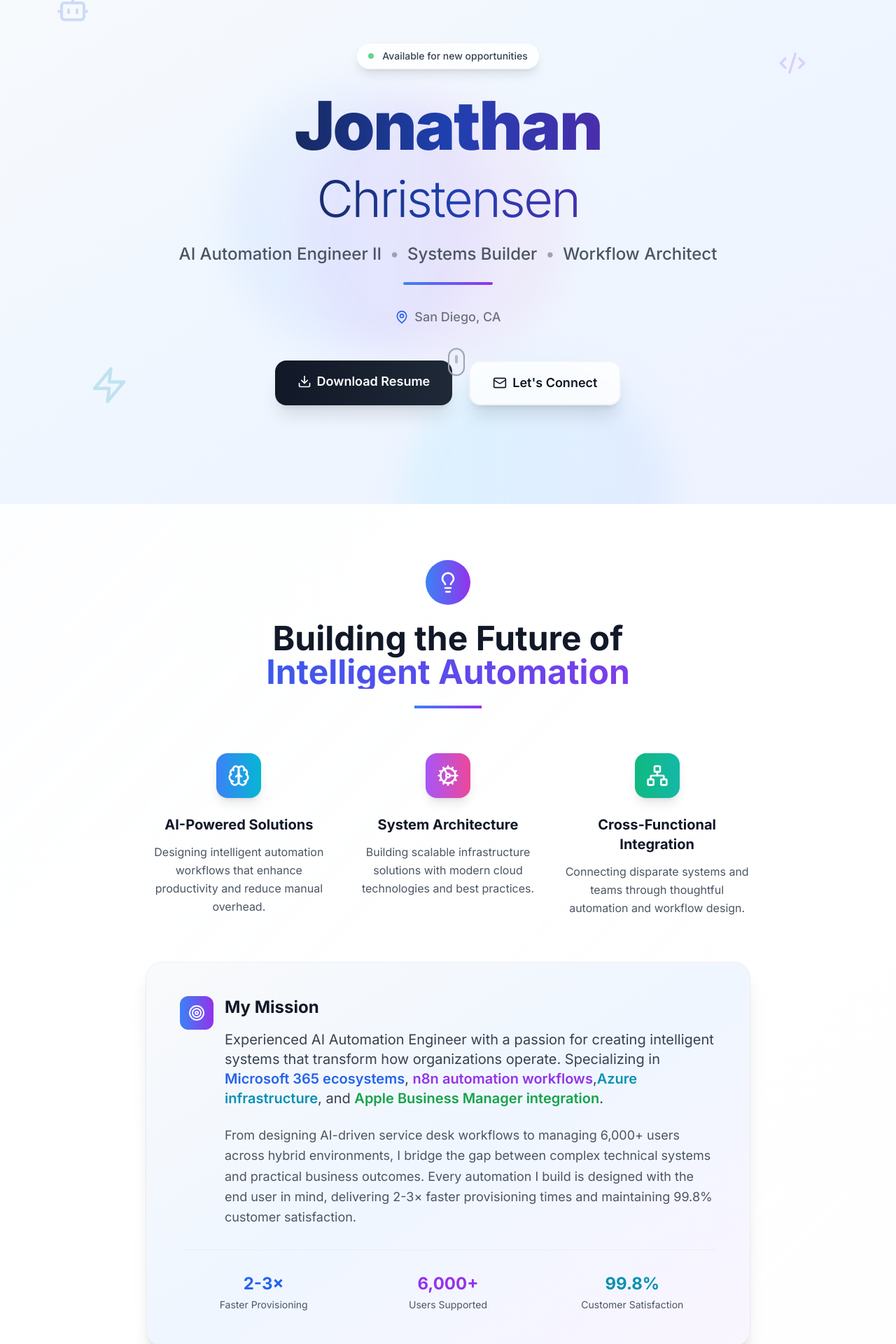
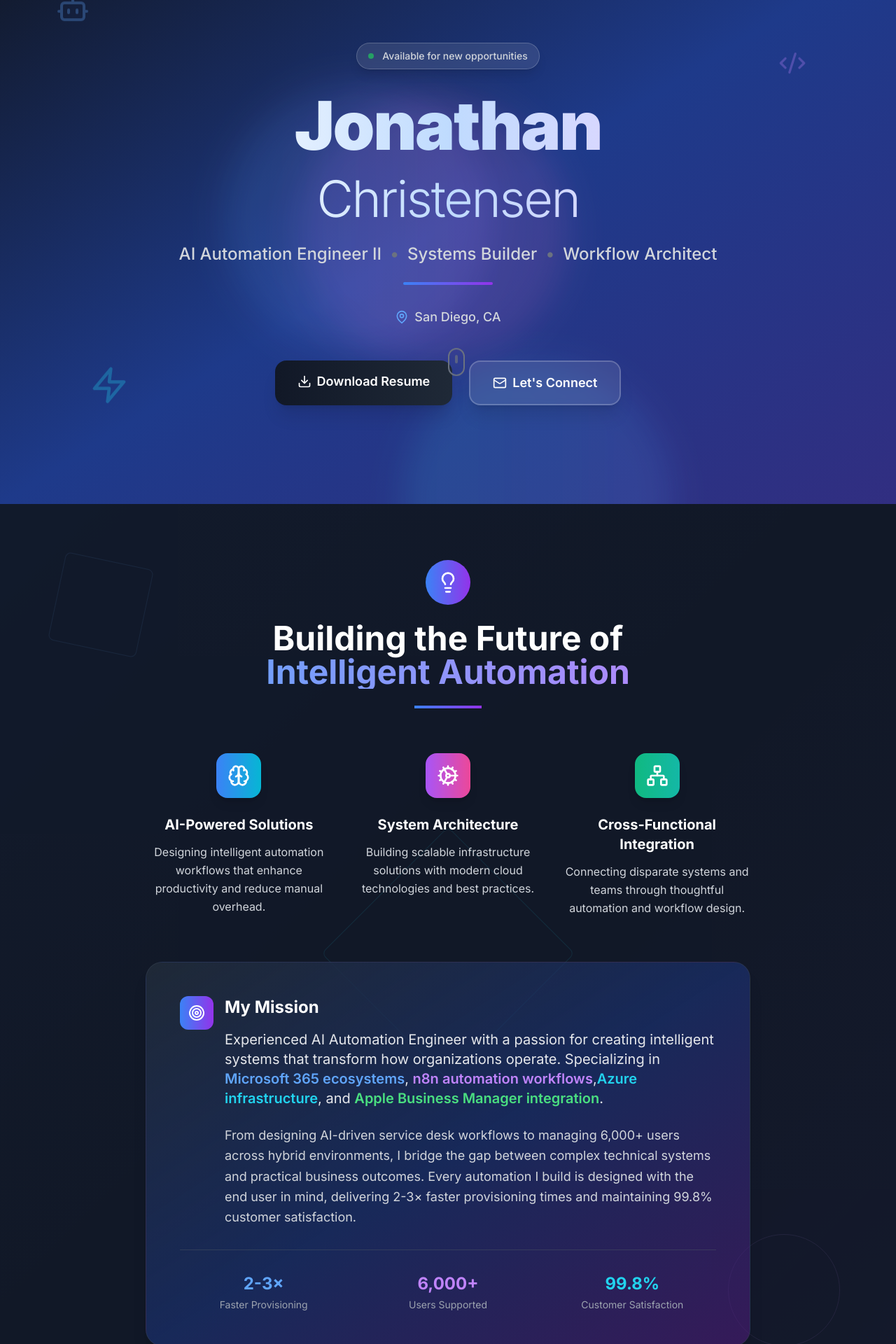
Before and after one commit to mejohnc-ft/MeJohnC.Org, a React (Vite) app: page / in a window 1280 px wide. Shown: the part 80-2000 px from the top of the page at 70% size. Built offline with nearby package versions, Linux system fonts and the light colour scheme.

Commit message:
Implement Dark Mode by Default

```diff
--- a/src/components/Hero.tsx
+++ b/src/components/Hero.tsx
@@ -3,45 +3,45 @@ import { Download, Mail, MapPin, Zap, Bot, Code2 } from 'lucide-react';
 
 const Hero = () => {
   return (
-    <section className="min-h-screen flex items-center justify-center bg-gradient-to-br from-slate-50 via-blue-50 to-indigo-50 relative overflow-hidden">
+    <section className="min-h-screen flex items-center justify-center bg-gradient-to-br from-gray-900 via-blue-900 to-indigo-900 relative overflow-hidden">
       {/* Floating automation elements */}
       <div className="absolute inset-0 overflow-hidden">
-        <div className="absolute top-1/4 left-1/4 w-96 h-96 bg-gradient-to-r from-blue-200/30 to-purple-200/30 rounded-full mix-blend-multiply filter blur-xl animate-pulse"></div>
-        <div className="absolute top-3/4 right-1/4 w-96 h-96 bg-gradient-to-r from-cyan-200/30 to-blue-200/30 rounded-full mix-blend-multiply filter blur-xl animate-pulse delay-1000"></div>
-        <div className="absolute bottom-1/4 left-1/3 w-96 h-96 bg-gradient-to-r from-purple-200/30 to-pink-200/30 rounded-full mix-blend-multiply filter blur-xl animate-pulse delay-2000"></div>
+        <div className="absolute top-1/4 left-1/4 w-96 h-96 bg-gradient-to-r from-blue-500/20 to-purple-500/20 rounded-full mix-blend-screen filter blur-xl animate-pulse"></div>
+        <div className="absolute top-3/4 right-1/4 w-96 h-96 bg-gradient-to-r from-cyan-500/20 to-blue-500/20 rounded-full mix-blend-screen filter blur-xl animate-pulse delay-1000"></div>
+        <div className="absolute bottom-1/4 left-1/3 w-96 h-96 bg-gradient-to-r from-purple-500/20 to-pink-500/20 rounded-full mix-blend-screen filter blur-xl animate-pulse delay-2000"></div>
 
         {/* Floating tech icons */}
-        <div className="absolute top-20 left-20 opacity-20 animate-bounce">
-          <Bot className="w-12 h-12 text-blue-600" />
+        <div className="absolute top-20 left-20 opacity-30 animate-bounce">
+          <Bot className="w-12 h-12 text-blue-400" />
         </div>
-        <div className="absolute top-40 right-32 opacity-20 animate-bounce delay-1000">
-          <Code2 className="w-10 h-10 text-purple-600" />
+        <div className="absolute top-40 right-32 opacity-30 animate-bounce delay-1000">
+          <Code2 className="w-10 h-10 text-purple-400" />
         </div>
-        <div className="absolute bottom-32 left-32 opacity-20 animate-bounce delay-2000">
-          <Zap className="w-14 h-14 text-cyan-600" />
+        <div className="absolute bottom-32 left-32 opacity-30 animate-bounce delay-2000">
+          <Zap className="w-14 h-14 text-cyan-400" />
         </div>
       </div>
 
       <div className="relative z-10 text-center px-4 max-w-5xl mx-auto">
         <div className="mb-8">
           {/* Animated badge */}
-          <div className="inline-flex items-center px-4 py-2 bg-white/80 backdrop-blur-sm rounded-full border border-gray-200/50 mb-8 shadow-lg">
+          <div className="inline-flex items-center px-4 py-2 bg-white/10 backdrop-blur-sm rounded-full border border-white/20 mb-8 shadow-lg">
             <div className="w-2 h-2 bg-green-500 rounded-full mr-3 animate-pulse"></div>
-            <span className="text-sm font-medium text-gray-700">Available for new opportunities</span>
+            <span className="text-sm font-medium text-gray-300">Available for new opportunities</span>
           </div>
 
-          <h1 className="text-6xl md:text-8xl font-black text-transparent bg-clip-text bg-gradient-to-r from-gray-900 via-blue-800 to-purple-800 mb-6 tracking-tight leading-none">
+          <h1 className="text-6xl md:text-8xl font-black text-transparent bg-clip-text bg-gradient-to-r from-white via-blue-200 to-purple-200 mb-6 tracking-tight leading-none">
             Jonathan
             <br />
             <span className="text-5xl md:text-7xl font-light">Christensen</span>
           </h1>
 
           <div className="relative">
-            <p className="text-xl md:text-2xl text-gray-600 mb-6 leading-relaxed font-medium">
+            <p className="text-xl md:text-2xl text-gray-300 mb-6 leading-relaxed font-medium">
               AI Automation Engineer II
-              <span className="mx-3 text-gray-400">•</span>
+              <span className="mx-3 text-gray-500">•</span>
               Systems Builder
-              <span className="mx-3 text-gray-400">•</span>
+              <span className="mx-3 text-gray-500">•</span>
               Workflow Architect
             </p>
 
@@ -49,9 +49,9 @@ const Hero = () => {
             <div className="w-32 h-1 bg-gradient-to-r from-blue-500 to-purple-600 mx-auto mb-8 rounded-full"></div>
           </div>
 
-          <div className="flex items-center justify-center text-gray-500 mb-12">
-            <MapPin className="w-5 h-5 mr-2 text-blue-600" />
-            <span className="text-lg font-medium">San Diego, CA</span>
+          <div className="flex items-center justify-center text-gray-400 mb-12">
+            <MapPin className="w-5 h-5 mr-2 text-blue-400" />
+            <span className="text-lg font-medium text-gray-300">San Diego, CA</span>
           </div>
         </div>
 
@@ -70,9 +70,9 @@ const Hero = () => {
 
           <a
             href="mailto:mejohnwc@gmail.com?subject=Let%27s%20Connect%20-%20Opportunity%20Discussion&body=Hi%20Jonathan%2C%0D%0A%0D%0AI%27d%20like%20to%20discuss%20potential%20opportunities%20with%20you.%0D%0A%0D%0ABest%20regards"
-            className="group relative bg-white/80 backdrop-blur-sm text-gray-900 px-8 py-4 rounded-2xl font-semibold text-lg border-2 border-gray-200/50 hover:border-blue-300 transition-all duration-300 shadow-xl hover:shadow-2xl transform hover:-translate-y-2 overflow-hidden inline-block"
+            className="group relative bg-white/10 backdrop-blur-sm text-white px-8 py-4 rounded-2xl font-semibold text-lg border-2 border-white/20 hover:border-blue-400 transition-all duration-300 shadow-xl hover:shadow-2xl transform hover:-translate-y-2 overflow-hidden inline-block"
           >
-            <div className="absolute inset-0 bg-gradient-to-r from-blue-50 to-purple-50 opacity-0 group-hover:opacity-100 transition-opacity duration-300"></div>
+            <div className="absolute inset-0 bg-gradient-to-r from-blue-500/20 to-purple-500/20 opacity-0 group-hover:opacity-100 transition-opacity duration-300"></div>
             <div className="relative flex items-center">
               <Mail className="w-5 h-5 mr-2 group-hover:animate-pulse" />
               Let's Connect
@@ -82,8 +82,8 @@ const Hero = () => {
 
         {/* Scroll indicator */}
         <div className="absolute bottom-8 left-1/2 transform -translate-x-1/2 animate-bounce">
-          <div className="w-6 h-10 border-2 border-gray-400 rounded-full flex justify-center">
-            <div className="w-1 h-3 bg-gray-400 rounded-full mt-2 animate-pulse"></div>
+          <div className="w-6 h-10 border-2 border-gray-500 rounded-full flex justify-center">
+            <div className="w-1 h-3 bg-gray-500 rounded-full mt-2 animate-pulse"></div>
           </div>
         </div>
       </div>
--- a/src/components/Summary.tsx
+++ b/src/components/Summary.tsx
@@ -24,13 +24,13 @@ const Summary = () => {
   ];
 
   return (
-    <section className="py-20 bg-white relative overflow-hidden">
+    <section className="py-20 bg-gray-900 relative overflow-hidden">
       {/* Background pattern */}
-      <div className="absolute inset-0 opacity-5">
-        <div className="absolute top-0 left-0 w-full h-full bg-gradient-to-br from-blue-100 via-transparent to-purple-100"></div>
-        <div className="absolute top-20 left-20 w-32 h-32 border border-blue-200 rounded-lg rotate-12"></div>
-        <div className="absolute bottom-20 right-20 w-40 h-40 border border-purple-200 rounded-full"></div>
-        <div className="absolute top-1/2 left-1/2 transform -translate-x-1/2 -translate-y-1/2 w-64 h-64 border border-cyan-200 rounded-lg rotate-45"></div>
+      <div className="absolute inset-0 opacity-10">
+        <div className="absolute top-0 left-0 w-full h-full bg-gradient-to-br from-blue-500/20 via-transparent to-purple-500/20"></div>
+        <div className="absolute top-20 left-20 w-32 h-32 border border-blue-400 rounded-lg rotate-12"></div>
+        <div className="absolute bottom-20 right-20 w-40 h-40 border border-purple-400 rounded-full"></div>
+        <div className="absolute top-1/2 left-1/2 transform -translate-x-1/2 -translate-y-1/2 w-64 h-64 border border-cyan-400 rounded-lg rotate-45"></div>
       </div>
 
       <div className="max-w-4xl mx-auto px-4 relative z-10">
@@ -38,9 +38,9 @@ const Summary = () => {
           <div className="inline-flex items-center justify-center w-16 h-16 bg-gradient-to-r from-blue-500 to-purple-600 rounded-full mb-6">
             <Lightbulb className="w-8 h-8 text-white" />
           </div>
-          <h2 className="text-4xl md:text-5xl font-bold text-gray-900 mb-6">
+          <h2 className="text-4xl md:text-5xl font-bold text-white mb-6">
             Building the Future of
-            <span className="block text-transparent bg-clip-text bg-gradient-to-r from-blue-600 to-purple-600">
+            <span className="block text-transparent bg-clip-text bg-gradient-to-r from-blue-400 to-purple-400">
               Intelligent Automation
             </span>
           </h2>
@@ -56,26 +56,26 @@ const Summary = () => {
                 </div>
                 <div className={`absolute inset-0 bg-gradient-to-r ${principle.gradient} rounded-2xl opacity-0 group-hover:opacity-20 transition-opacity duration-300 blur-xl`}></div>
               </div>
-              <h3 className="text-xl font-bold text-gray-900 mb-3">{principle.title}</h3>
-              <p className="text-gray-600 leading-relaxed">{principle.description}</p>
+              <h3 className="text-xl font-bold text-white mb-3">{principle.title}</h3>
+              <p className="text-gray-300 leading-relaxed">{principle.description}</p>
             </div>
           ))}
         </div>
 
         <div className="relative">
-          <div className="bg-gradient-to-br from-gray-50 via-blue-50 to-purple-50 rounded-3xl p-8 md:p-12 border border-gray-200/50 shadow-xl">
+          <div className="bg-gradient-to-br from-gray-800 via-blue-900/50 to-purple-900/50 rounded-3xl p-8 md:p-12 border border-gray-700/50 shadow-xl">
             <div className="flex items-start mb-6">
               <div className="bg-gradient-to-r from-blue-500 to-purple-600 p-3 rounded-xl mr-4">
                 <Target className="w-6 h-6 text-white" />
               </div>
               <div>
-                <h3 className="text-2xl font-bold text-gray-900 mb-4">My Mission</h3>
-                <p className="text-lg md:text-xl text-gray-700 leading-relaxed mb-6">
+                <h3 className="text-2xl font-bold text-white mb-4">My Mission</h3>
+                <p className="text-lg md:text-xl text-gray-200 leading-relaxed mb-6">
                   Experienced AI Automation Engineer with a passion for creating intelligent systems that transform how organizations operate.
-                  Specializing in <span className="font-semibold text-blue-600">Microsoft 365 ecosystems</span>, <span className="font-semibold text-purple-600">n8n automation workflows</span>,
-                  <span className="font-semibold text-cyan-600">Azure infrastructure</span>, and <span className="font-semibold text-green-600">Apple Business Manager integration</span>.
+                  Specializing in <span className="font-semibold text-blue-400">Microsoft 365 ecosystems</span>, <span className="font-semibold text-purple-400">n8n automation workflows</span>,
+                  <span className="font-semibold text-cyan-400">Azure infrastructure</span>, and <span className="font-semibold text-green-400">Apple Business Manager integration</span>.
                 </p>
-                <p className="text-lg text-gray-600 leading-relaxed">
+                <p className="text-lg text-gray-300 leading-relaxed">
                   From designing AI-driven service desk workflows to managing 6,000+ users across hybrid environments,
                   I bridge the gap between complex technical systems and practical business outcomes. Every automation I build
                   is designed with the end user in mind, delivering 2-3× faster provisioning times and maintaining 99.8% customer satisfaction.
@@ -84,18 +84,18 @@ const Summary = () => {
             </div>
 
             {/* Stats or achievements */}
-            <div className="grid grid-cols-3 gap-6 mt-8 pt-8 border-t border-gray-200/50">
+            <div className="grid grid-cols-3 gap-6 mt-8 pt-8 border-t border-gray-600/50">
               <div className="text-center">
-                <div className="text-2xl font-bold text-blue-600 mb-1">2-3×</div>
-                <div className="text-sm text-gray-600">Faster Provisioning</div>
+                <div className="text-2xl font-bold text-blue-400 mb-1">2-3×</div>
+                <div className="text-sm text-gray-400">Faster Provisioning</div>
               </div>
               <div className="text-center">
-                <div className="text-2xl font-bold text-purple-600 mb-1">6,000+</div>
-                <div className="text-sm text-gray-600">Users Supported</div>
+                <div className="text-2xl font-bold text-purple-400 mb-1">6,000+</div>
+                <div className="text-sm text-gray-400">Users Supported</div>
               </div>
               <div className="text-center">
-                <div className="text-2xl font-bold text-cyan-600 mb-1">99.8%</div>
-                <div className="text-sm text-gray-600">Customer Satisfaction</div>
+                <div className="text-2xl font-bold text-cyan-400 mb-1">99.8%</div>
+                <div className="text-sm text-gray-400">Customer Satisfaction</div>
               </div>
             </div>
           </div>
--- a/src/index.css
+++ b/src/index.css
@@ -16,8 +16,8 @@ html {
 body {
   font-family: 'Inter', system-ui, -apple-system, BlinkMacSystemFont, 'Segoe UI', Roboto, 'Helvetica Neue', Arial, sans-serif;
   line-height: 1.6;
-  color: #111827;
-  background-color: #ffffff;
+  color: #f9fafb;
+  background-color: #111827;
 }
 
 /* Custom scrollbar */
@@ -26,7 +26,7 @@ body {
 }
 
 ::-webkit-scrollbar-track {
-  background: #f1f5f9;
+  background: #374151;
 }
 
 ::-webkit-scrollbar-thumb {
```
Also changed, not shown: src/components/Education.tsx (+25 -25 lines), src/components/Experience.tsx (+13 -13 lines), src/components/Navigation.tsx (+6 -6 lines), src/components/Skills.tsx (+9 -9 lines).
